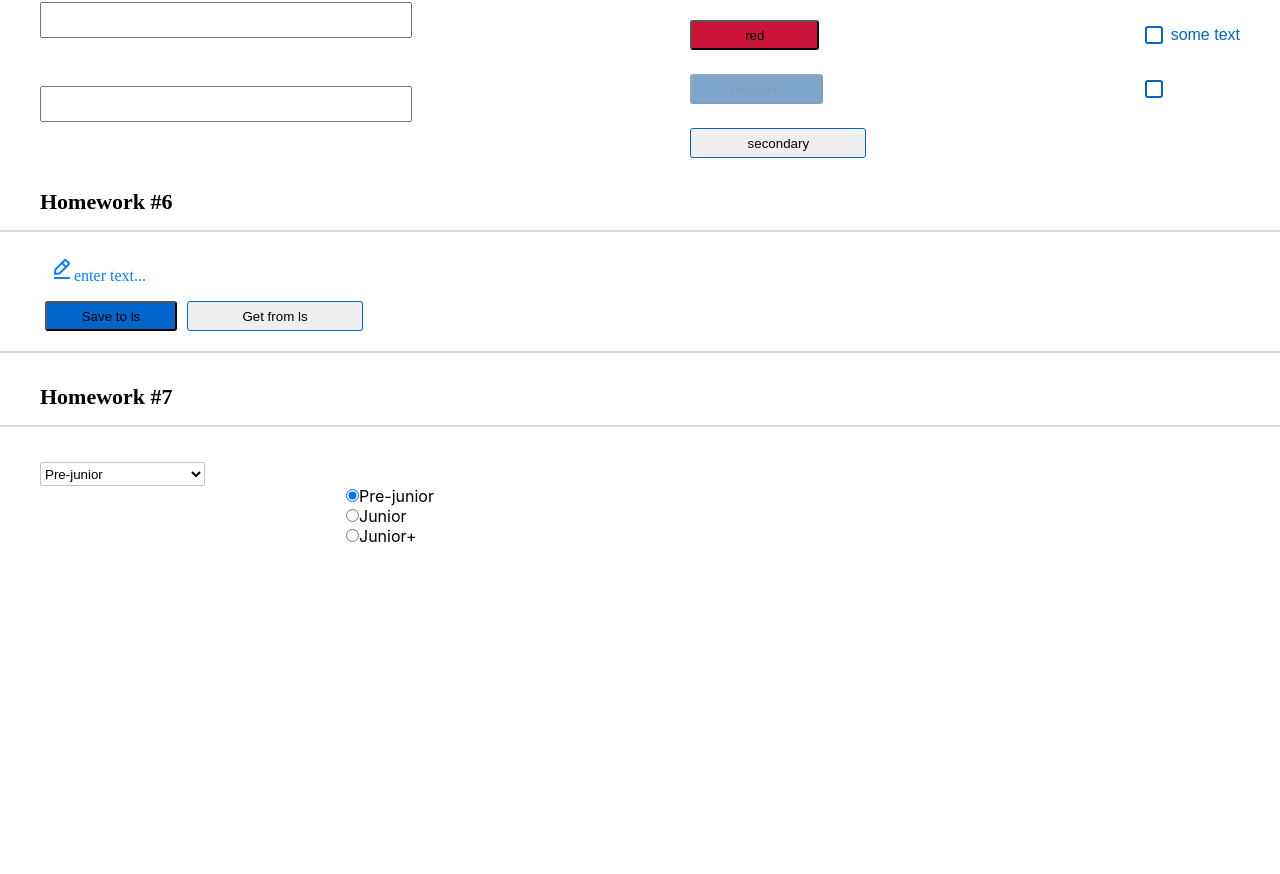
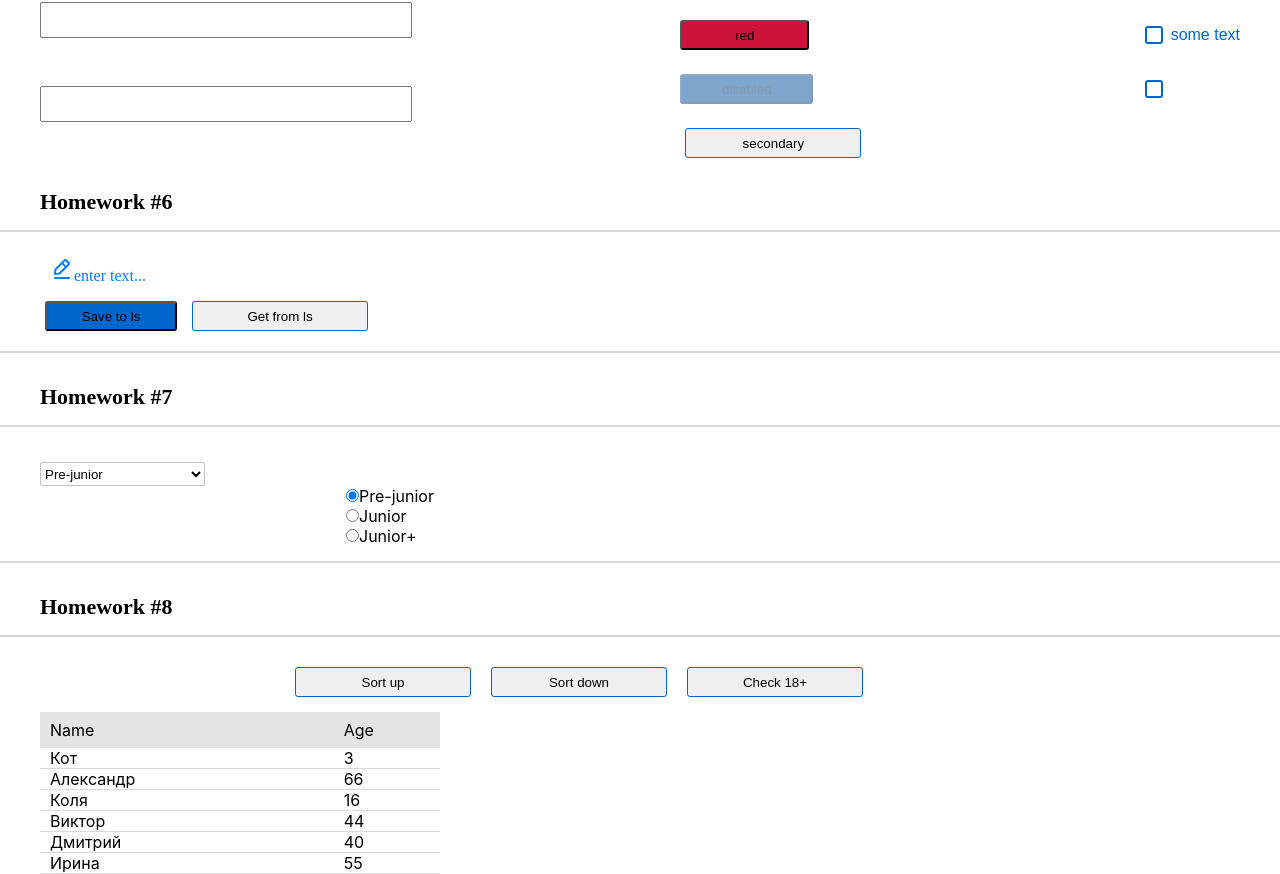
Before and after one commit to Seidali001/hws2-master, a React (Create React App) app: page /#/pre-junior in a window 1280 px wide. Shown: the part 953-1827 px from the top of the page. Before the commit the page ends 1499 px from the top, so only its background shows below. Built offline with nearby package versions, Linux system fonts and the light colour scheme.

Commit message:
Described the types of hooks, props, arrays and functions. And added the logic of some functions. And displayed some incoming data.

```diff
--- a/src/s1-main/App.tsx
+++ b/src/s1-main/App.tsx
@@ -7,6 +7,7 @@ import HW4 from "../s2-homeworks/hw04/HW4";
 import HW5 from "../s2-homeworks/hw05/HW5";
 import HW6 from "../s2-homeworks/hw06/HW6";
 import HW7 from "../s2-homeworks/hw07/HW7";
+import HW8 from "../s2-homeworks/hw08/HW8";
 
 function App() {
     return (
@@ -21,6 +22,7 @@ function App() {
             <HW5/>
             <HW6/>
             <HW7/>
+            <HW8/>
         </div>
     )
 }
--- a/src/s2-homeworks/hw04/common/c2-SuperButton/SuperButton.module.css
+++ b/src/s2-homeworks/hw04/common/c2-SuperButton/SuperButton.module.css
@@ -31,6 +31,8 @@
     top: 1622px;
     border: 1px solid #0066CC;
     border-radius: 3px;
+    margin-right: 15px;
+    margin-left: 5px;
 }
 
 .default {
@@ -76,6 +78,7 @@
     top: 261px;
     background: #0080FF;
     border-radius: 3px;
+    margin-right: 15px;
 }
 
 .red:hover {
--- a/src/s2-homeworks/hw08/HW8.module.css
+++ b/src/s2-homeworks/hw08/HW8.module.css
@@ -1,23 +1,51 @@
-.item {
+.item td {
+    border-bottom: 1px solid #D9D9D9;
 }
 
 .item:last-of-type {
 }
 
 .users {
+    border-spacing: 0;
+    width:400px;
 }
 
 .buttonsContainer {
+    display: flex;
+    flex-direction: row;
+    padding: 15px 250px;
+    align-items: center;
 }
 
 .container {
 }
 
 .thead {
+    /*
+    width: 700px;
+    height: 36px;
+    left: 70px;
+    top: 248px;
+    background: #E5E5E5;
+    display: flex;
+    align-items: center;
+*/
+    /*display: flex;*/
+    /*flex-direction: row;*/
+    /*justify-content: space-around;*/
+    /*margin-right: 0px;*/
+    /*padding-right: 300px;*/
+    background: #E5E5E5;
+    width: 808px;
+    height: 36px;
 }
 
+
+
 .nameCol {
+    padding-left: 10px;
 }
 
 .ageCol {
+    margin-left: 370px;
 }
--- a/src/s2-homeworks/hw08/HW8.tsx
+++ b/src/s2-homeworks/hw08/HW8.tsx
@@ -17,7 +17,7 @@ export type UserType = {
     age: number
 }
 
-const initialPeople: UserType[] = [
+export const initialPeople: UserType[] = [
     // студенты могут поменять имя/возраст/количество объектов, _id должны быть целочисленные
     {_id: 0, name: 'Кот', age: 3},
     {_id: 1, name: 'Александр', age: 66},
@@ -32,7 +32,8 @@ const HW8 = () => {
     const [currentSort, setCurrentSort] = useState('')
 
     const finalPeople = people.map((u: UserType) => <User key={u._id} u={u}/>)
-
+    // console.log([...initialPeople].sort((a, b)=> a.name > b.name? 1 : -1));
+    // console.log([...initialPeople].sort((a, b)=> b.name < a.name? -1 : 1));
     const sortUp = () => {
         setPeople(
             homeWorkReducer(initialPeople, {type: 'sort', payload: 'up'})
@@ -55,7 +56,9 @@ const HW8 = () => {
 
     return (
         <div id={'hw3'}>
+            <hr className={s2.line}/>
             <div className={s2.hwTitle}>Homework #8</div>
+            <hr className={s2.line}/>
             <div className={s2.hw}>
                 <div className={s.container}>
                     <div className={s.buttonsContainer}>
@@ -84,12 +87,12 @@ const HW8 = () => {
 
                     <table id={'hw8-users'} className={s.users}>
                         <thead className={s.thead}>
-                        <tr>
-                            <td className={s.nameCol}>Name</td>
-                            <td className={s.ageCol}>Age</td>
-                        </tr>
+                            <tr>
+                                <td className={s.nameCol}>Name</td>
+                                <td className={s.ageCol}>Age</td>
+                            </tr>
+
                         </thead>
-
                         <tbody>{finalPeople}</tbody>
                     </table>
                 </div>
--- a/src/s2-homeworks/hw08/User.tsx
+++ b/src/s2-homeworks/hw08/User.tsx
@@ -1,24 +1,28 @@
 import React from 'react'
-import { UserType } from './HW8'
+import {UserType} from './HW8'
 import s from './HW8.module.css'
+import s2 from "../../s1-main/App.module.css";
 
 // types
 type UserPropsType = {
     u: UserType
 }
 
-const User: React.FC<UserPropsType> = ({ u }) => {
+const User: React.FC<UserPropsType> = ({u}) => {
     return (
+        <>
             <tr id={'hw8-user-' + u._id + '-' + u.age} className={s.item}>
                 <td id={'hw8-user-name-' + u._id} className={s.nameCol}>
-                {/*отобразить имя*/}
+                    {u.name}
 
                 </td>
                 <td id={'hw8-user-age-' + u._id}>
-                {/*отобразить возраст*/}
+                    {u.age}
 
                 </td>
             </tr>
+            {/*<hr className={s2.line}/>*/}
+        </>
     )
 }
 
--- a/src/s2-homeworks/hw08/bll/homeWorkReducer.ts
+++ b/src/s2-homeworks/hw08/bll/homeWorkReducer.ts
@@ -4,15 +4,25 @@ type ActionType =
     | { type: 'sort'; payload: 'up' | 'down' }
     | { type: 'check'; payload: number }
 
-export const homeWorkReducer = (state: any, action: any): any => { // need to fix any
+export const homeWorkReducer = (state: UserType[], action: ActionType): UserType[] => { // need to fix any
     switch (action.type) {
         case 'sort': { // by name
 
-            return state // need to fix
+            const newState = [...state]
+
+            if(action.payload === 'up') {
+                return newState.sort((a, b) => a.name > b.name ? 1 : -1)
+            }
+            if (action.payload === 'down') {
+               return newState.sort((a, b)=> b.name < a.name? -1 : 1)
+            }
+            return newState
         }
         case 'check': {
-
-            return state // need to fix
+            const copyState = state.filter(el => el.age >= 18)
+            console.log(copyState)
+            console.log(copyState)
+            return copyState // need to fix
         }
         default:
             return state
```
Lines whose indentation alone changed are shown as unchanged.
